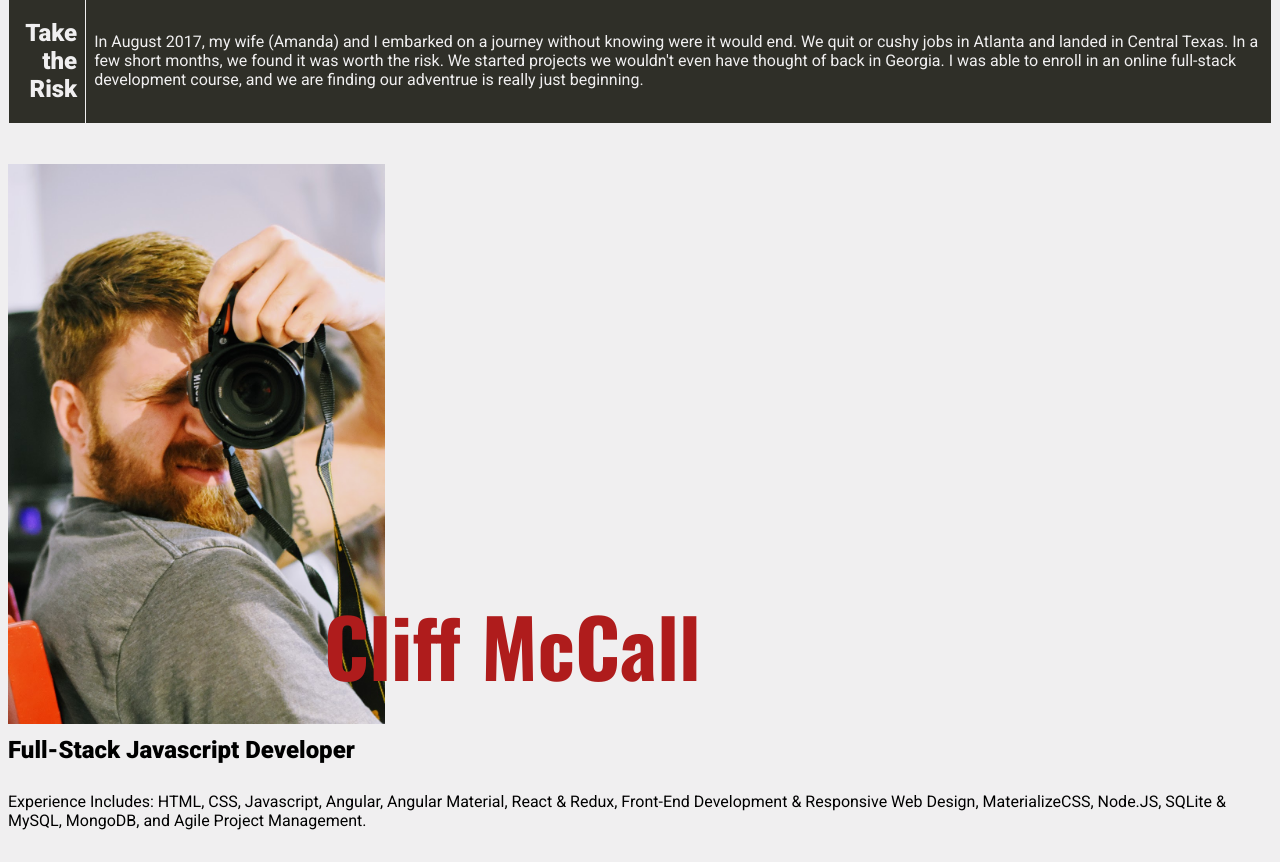
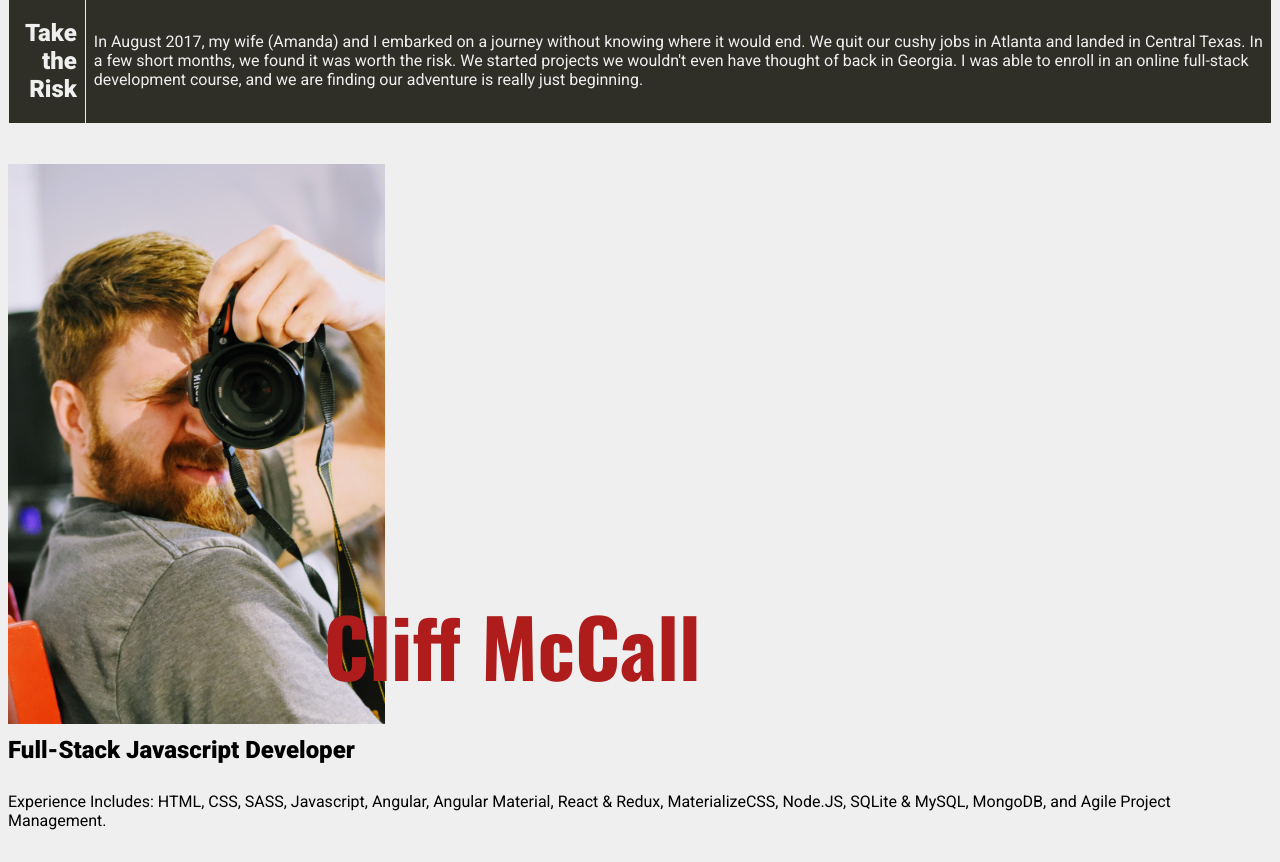
Before and after one commit to cliffmccall1/Cliff-Perosnal, a website: page index.html in a window 1280 px wide. Shown: the part 650-1512 px from the top of the page. Drawn offline with nearby package versions, Linux system fonts and the light colour scheme.

Commit message:
fix spelling errors

```diff
--- a/index.html
+++ b/index.html
@@ -20,13 +20,10 @@
       <h2>Take the Risk</h2>
     </div>
     <div class="intro-body">
-      <p>In August 2017, my wife (Amanda) and I embarked on a journey without knowing were it would end. We quit or
-        cushy
-        jobs in Atlanta and landed in Central Texas. In a few short months, we found it was worth the risk. We started
-        projects
-        we wouldn't even have thought of back in Georgia. I was able to enroll in an online full-stack development
-        course,
-        and we are finding our adventrue is really just beginning.
+      <p>In August 2017, my wife (Amanda) and I embarked on a journey without knowing where it would end. We quit our
+        cushy jobs in Atlanta and landed in Central Texas. In a few short months, we found it was worth the risk. We
+        started projects we wouldn't even have thought of back in Georgia. I was able to enroll in an online full-stack
+        development course, and we are finding our adventure is really just beginning.
       </p>
     </div>
   </section>
@@ -37,9 +34,8 @@
     <h2 class="about-subtitle">Full-Stack Javascript Developer</h2>
     <div class="about-text">
 
-      <p>Experience Includes: HTML, CSS, Javascript, Angular, Angular Material, React & Redux, Front-End Development &
-        Responsive Web
-        Design, MaterializeCSS, Node.JS, SQLite & MySQL, MongoDB, and Agile Project Management.
+      <p>Experience Includes: HTML, CSS, SASS, Javascript, Angular, Angular Material, React & Redux, MaterializeCSS,
+        Node.JS, SQLite & MySQL, MongoDB, and Agile Project Management.
       </p>
     </div>
   </section>
--- a/stlye.css
+++ b/stlye.css
@@ -27,6 +27,7 @@ body {
   font-size: 1.5rem;
   font-weight: 400;
   color: #f0eff0;
+  text-shadow: 1px 1px #2f2f28;
   line-height: 1;
   text-align: center;
   margin-bottom: auto;
@@ -38,6 +39,7 @@ span {
   display: block;
   color: #af1c1c;
   font-size: 5em;
+  text-shadow: none;
   font-family: 'Oswald', sans-serif;
 }
 @media (min-width: 50em) {
```
Also changed, not shown: img/coding.jpg (added).
